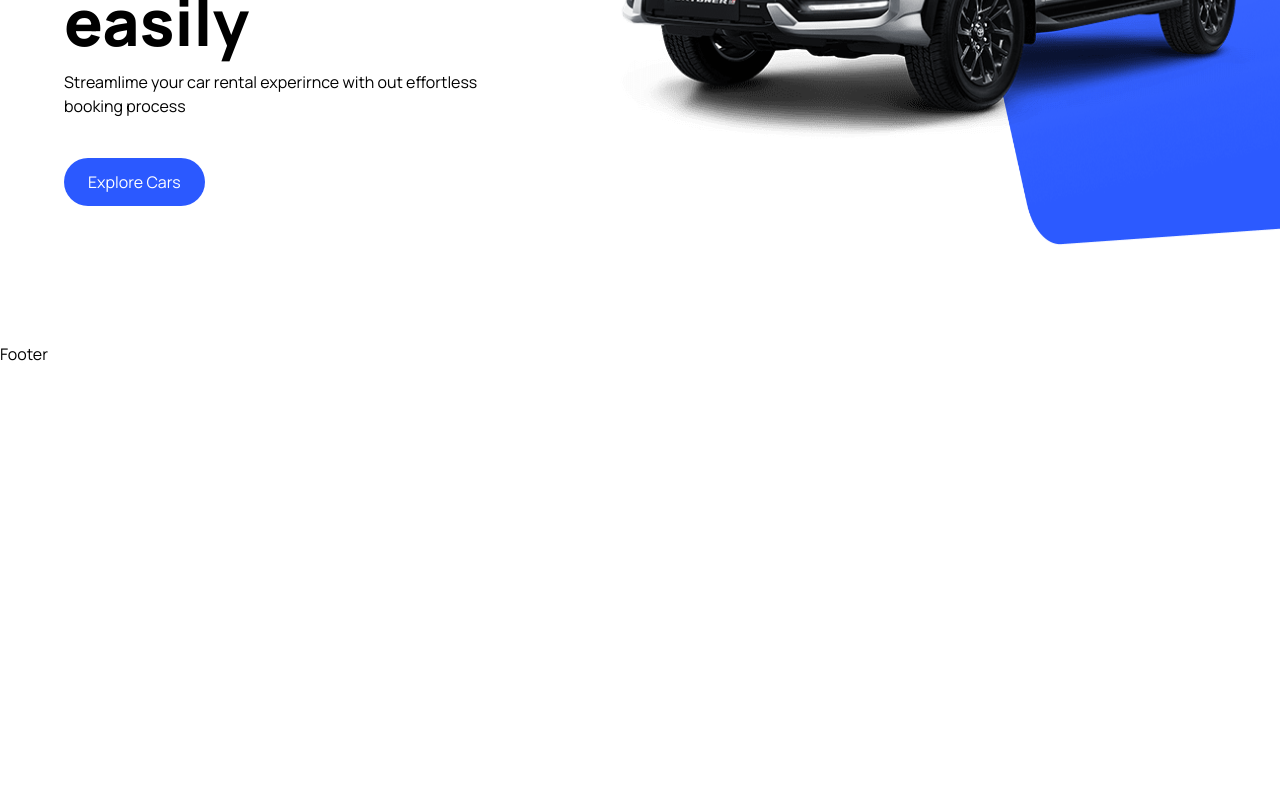
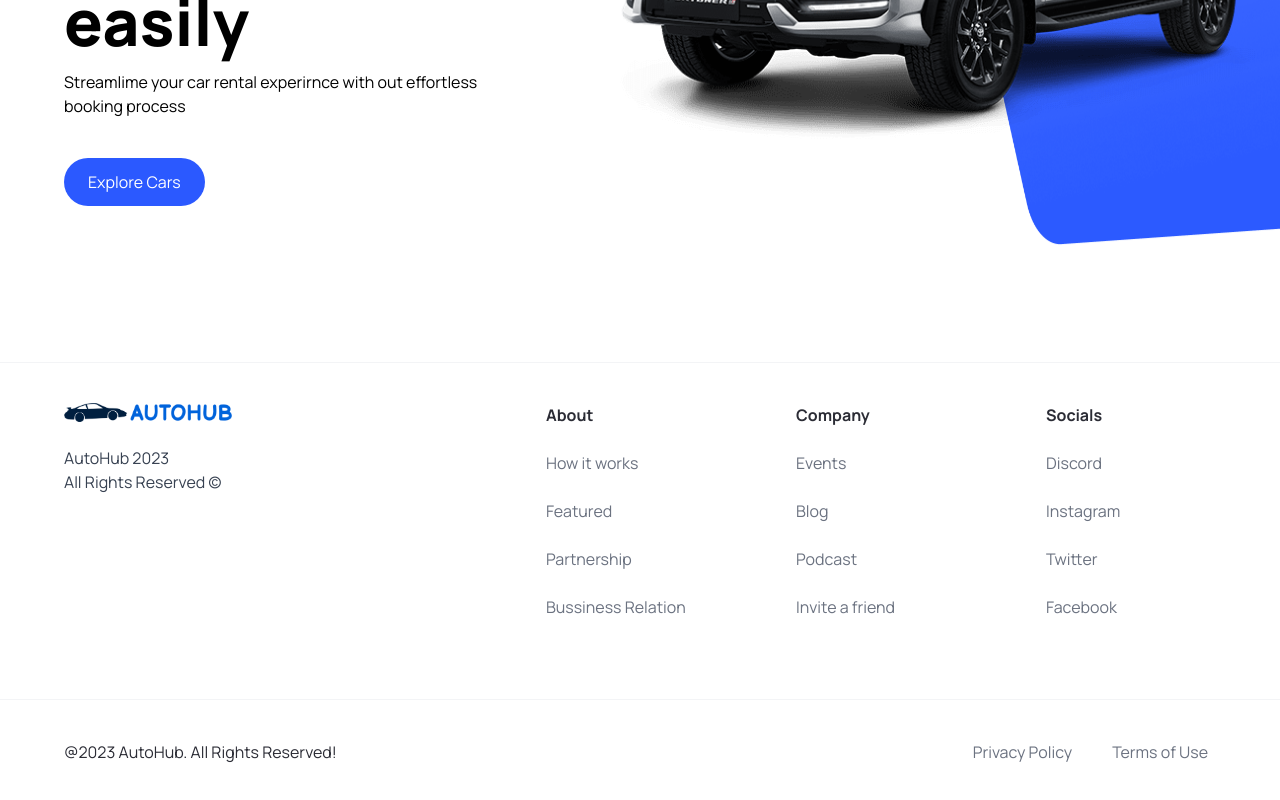
Before and after one commit to RanaMuzamal/AutoHub, a Next.js app: page / in a window 1280 px wide. Shown: the part 458-1258 px from the top of the page. Before the commit the page ends 824 px from the top, so only its background shows below. Built offline with nearby package versions, Linux system fonts and the light colour scheme.

Commit message:
complete footer component

```diff
--- a/components/Footer.tsx
+++ b/components/Footer.tsx
@@ -1,7 +1,57 @@
+import { footerLinks } from "@/constants";
+import Image from "next/image";
+import Link from "next/link";
 import React from "react";
 
 function Footer() {
-    return <div>Footer</div>;
+    return (
+        <footer className="flex flex-col text-black-100 mt-5 border-t border-gray-100">
+            <div className="flex max-md:flex-col flex-wrap justify-between gap-5 sm:px-16 px-6 py-10">
+                <div className="flex flex-col justify-start items-start gap-6">
+                    <Image
+                        src="/logo-no-background.png"
+                        alt="AutoHub Logo"
+                        width={168}
+                        height={38}
+                        className="object-contain"
+                    />
+                    <p className="text-base text-gray-700">
+                        AutoHub 2023
+                        <br />
+                        All Rights Reserved &copy;
+                    </p>
+                </div>
+                <div className="footer__links">
+                    {footerLinks.map((link) => (
+                        <div key={link.title} className="footer__link">
+                            <h3 className="font-bold">{link.title}</h3>
+                            {link.links.map((item) => (
+                                <Link
+                                    key={item.title}
+                                    href={item.url}
+                                    className="text-gray-500"
+                                >
+                                    {item.title}
+                                </Link>
+                            ))}
+                        </div>
+                    ))}
+                </div>
+            </div>
+            <div className="flex justify-between items-center flex-wrap mt-10 border-t border-gray-100 sm:px-16 px-6 py-10">
+                <p>@2023 AutoHub. All Rights Reserved!</p>
+                <div className="footer__copyrights-link mr-2">
+                    <Link href="/" className="text-gray-500">
+                        Privacy Policy
+                    </Link>
+                    {""}
+                    <Link href="/" className="text-gray-500">
+                        Terms of Use
+                    </Link>
+                </div>
+            </div>
+        </footer>
+    );
 }
 
 export default Footer;
--- /dev/null
+++ b/constants/index.ts
@@ -0,0 +1,101 @@
+export const manufacturers = [
+    "Acura",
+    "Alfa Romeo",
+    "Aston Martin",
+    "Audi",
+    "Bentley",
+    "BMW",
+    "Buick",
+    "Cadillac",
+    "Chevrolet",
+    "Chrysler",
+    "Citroen",
+    "Dodge",
+    "Ferrari",
+    "Fiat",
+    "Ford",
+    "GMC",
+    "Honda",
+    "Hyundai",
+    "Infiniti",
+    "Jaguar",
+    "Jeep",
+    "Kia",
+    "Lamborghini",
+    "Land Rover",
+    "Lexus",
+    "Lincoln",
+    "Maserati",
+    "Mazda",
+    "McLaren",
+    "Mercedes-Benz",
+    "MINI",
+    "Mitsubishi",
+    "Nissan",
+    "Porsche",
+    "Ram",
+    "Rolls-Royce",
+    "Subaru",
+    "Tesla",
+    "Toyota",
+    "Volkswagen",
+    "Volvo",
+];
+
+export const yearsOfProduction = [
+    { title: "Year", value: "" },
+    { title: "2015", value: "2015" },
+    { title: "2016", value: "2016" },
+    { title: "2017", value: "2017" },
+    { title: "2018", value: "2018" },
+    { title: "2019", value: "2019" },
+    { title: "2020", value: "2020" },
+    { title: "2021", value: "2021" },
+    { title: "2022", value: "2022" },
+    { title: "2023", value: "2023" },
+];
+
+export const fuels = [
+    {
+        title: "Fuel",
+        value: "",
+    },
+    {
+        title: "Gas",
+        value: "Gas",
+    },
+    {
+        title: "Electricity",
+        value: "Electricity",
+    },
+];
+
+export const footerLinks = [
+    {
+        title: "About",
+        links: [
+            { title: "How it works", url: "/" },
+            { title: "Featured", url: "/" },
+            { title: "Partnership", url: "/" },
+            { title: "Bussiness Relation", url: "/" },
+        ],
+    },
+    {
+        title: "Company",
+        links: [
+            { title: "Events", url: "/" },
+            { title: "Blog", url: "/" },
+            { title: "Podcast", url: "/" },
+            { title: "Invite a friend", url: "/" },
+        ],
+    },
+    {
+        title: "Socials",
+        links: [
+            { title: "Discord", url: "/" },
+            { title: "Instagram", url: "/" },
+            { title: "Twitter", url: "/" },
+            { title: "Facebook", url: "/" },
+        ],
+    },
+];
```
